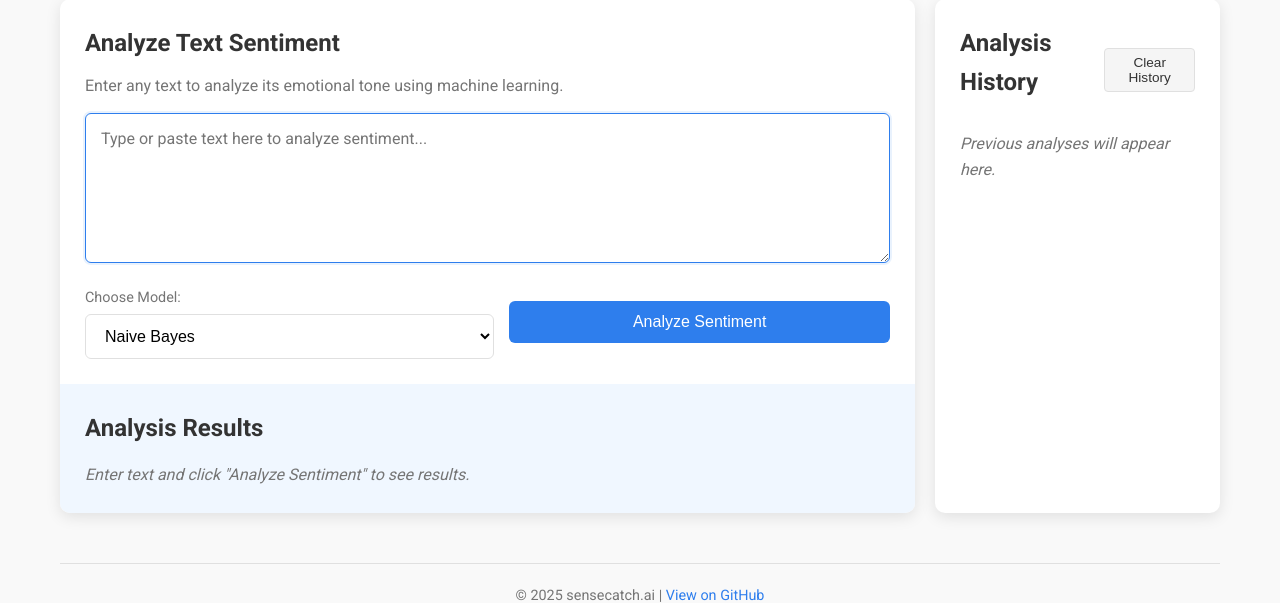
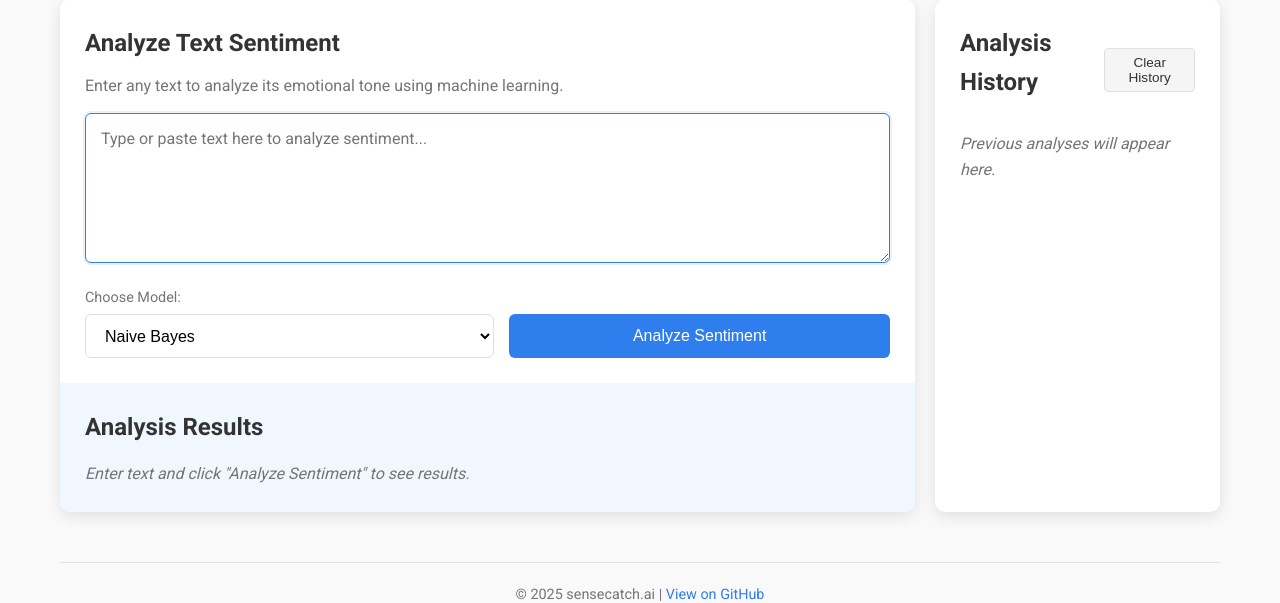
Before and after one commit to berkinksk/SenseCatch, a Flask app: page / in a window 1280 px wide. Shown: the part 184-787 px from the top of the page. Run offline with Flask 2, Linux system fonts and the light colour scheme; data that the repository does not hold is empty.

Commit message:
fix(ui): align model selector and Analyze button baseline; unified height for controls

```diff
--- a/static/main.css
+++ b/static/main.css
@@ -104,7 +104,7 @@ textarea:focus {
     display: flex;
     margin-top: 15px;
     gap: 15px;
-    align-items: center;
+    align-items: flex-end;
 }
 
 .model-selection {
@@ -122,6 +122,12 @@ select, button {
     padding: 12px 15px;
     border-radius: 6px;
     font-size: 1rem;
+}
+
+/* Ensure select and button align perfectly on the same row */
+.controls select,
+.controls button {
+    height: 44px;
 }
 
 select {
```
Also changed, not shown: vercel_static/static/main.css (+7 -1 lines).
